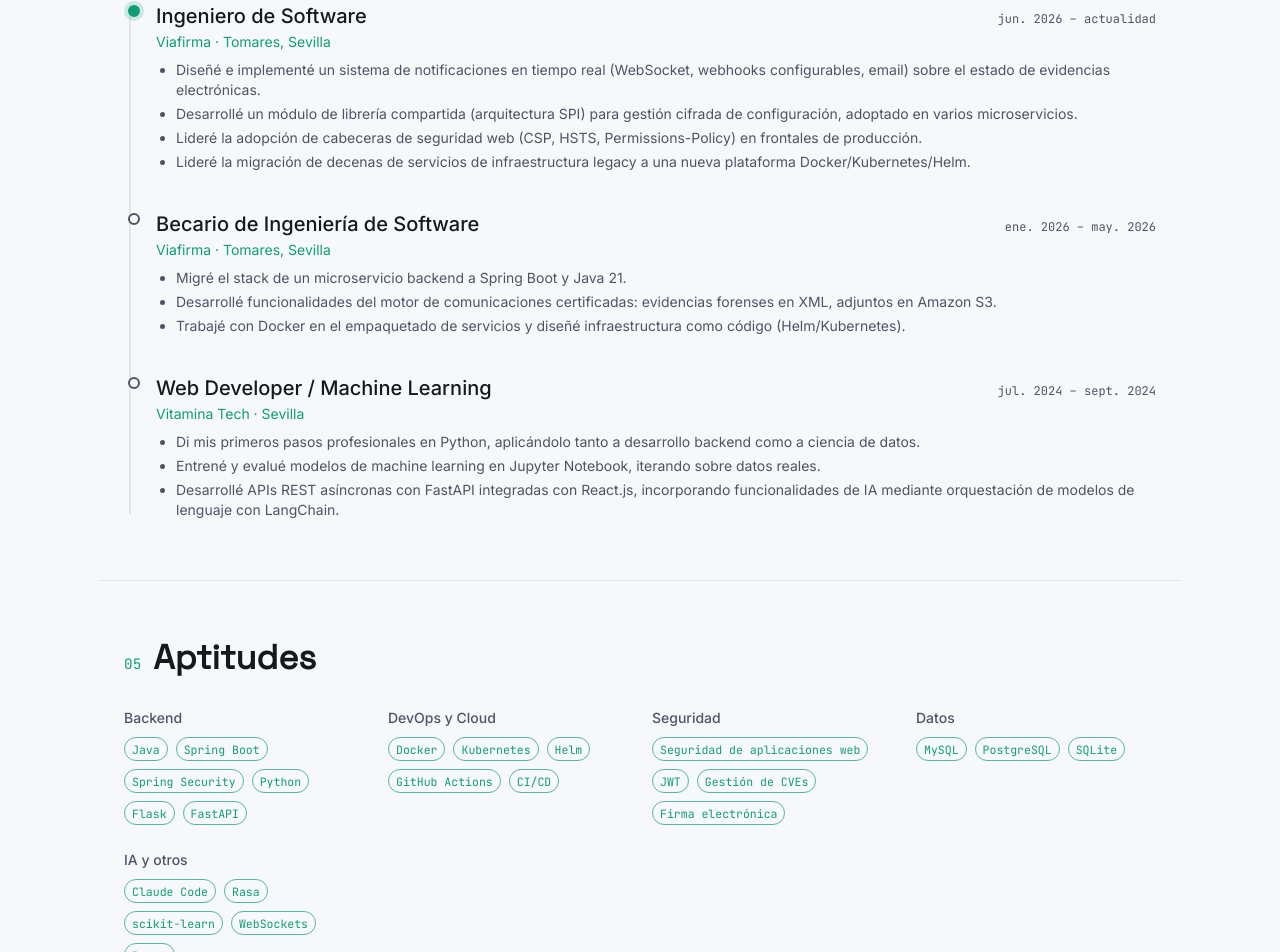
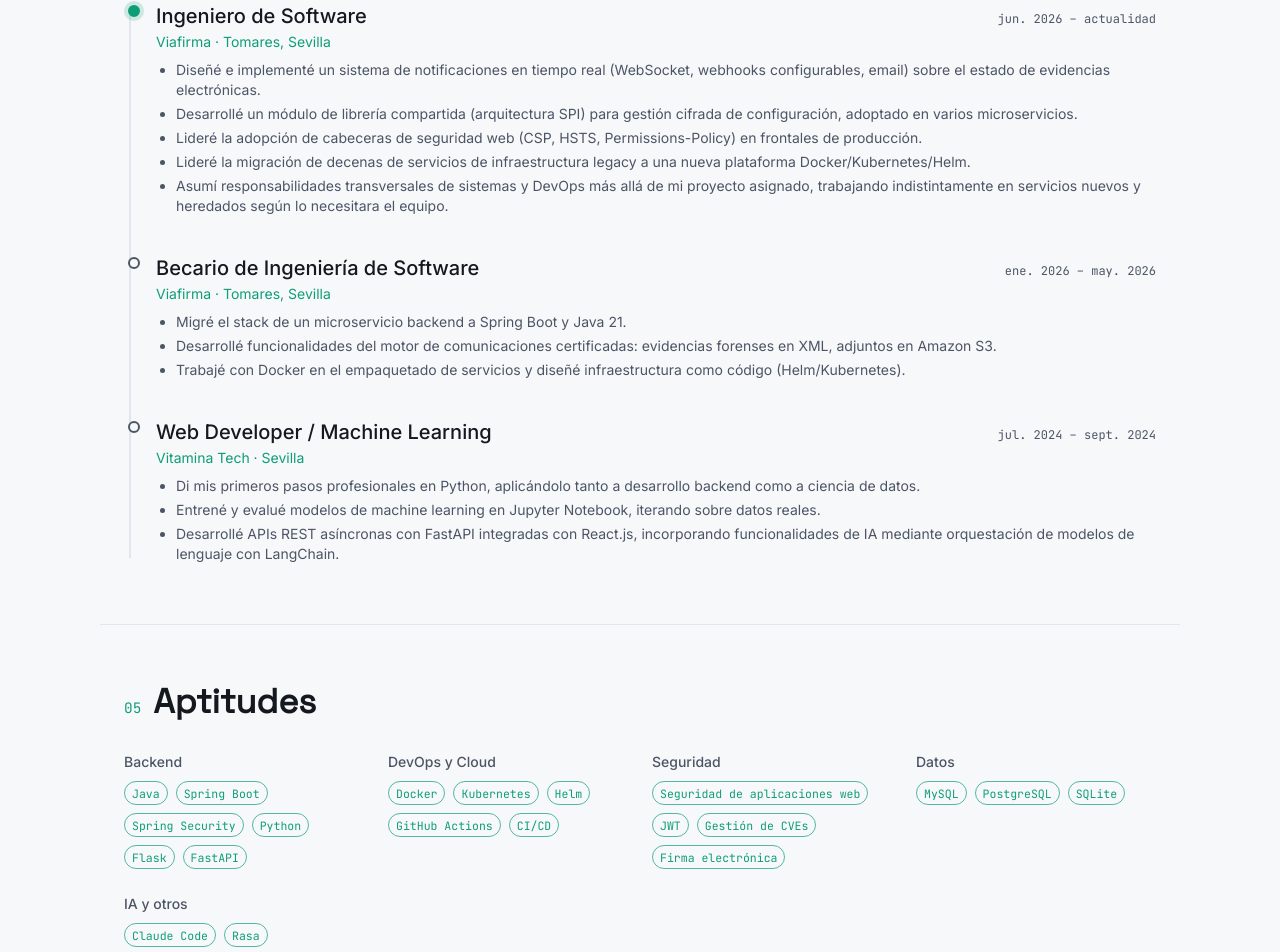
Before and after one commit to Glinbor10/portfolio, a React (Vite) app: page / in a window 1280 px wide. Shown: the part 2808-3760 px from the top of the page. Built offline with nearby package versions, Linux system fonts and the light colour scheme.

Commit message:
feat: highlight cross-project systems/DevOps responsibilities (new and legacy services)

```diff
--- a/src/content.ts
+++ b/src/content.ts
@@ -134,6 +134,10 @@ export const experience = {
         {
           es: "Lideré la migración de decenas de servicios de infraestructura legacy a una nueva plataforma Docker/Kubernetes/Helm.",
           en: "Led the migration of dozens of legacy infrastructure services to a new Docker/Kubernetes/Helm platform.",
+        },
+        {
+          es: "Asumí responsabilidades transversales de sistemas y DevOps más allá de mi proyecto asignado, trabajando indistintamente en servicios nuevos y heredados según lo necesitara el equipo.",
+          en: "Took on cross-cutting systems and DevOps responsibilities beyond my assigned project, working on both new and legacy services as the team needed.",
         },
       ],
     },
```
